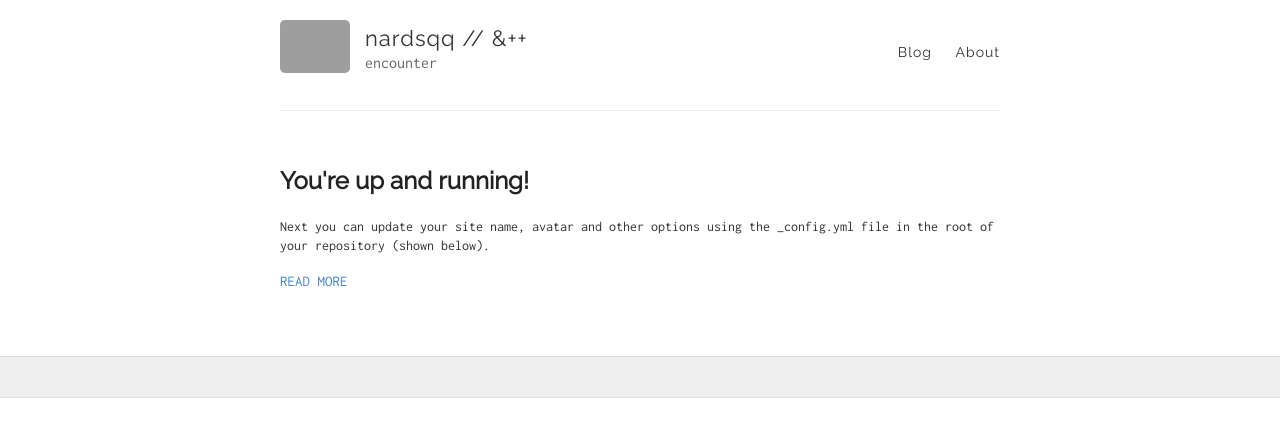
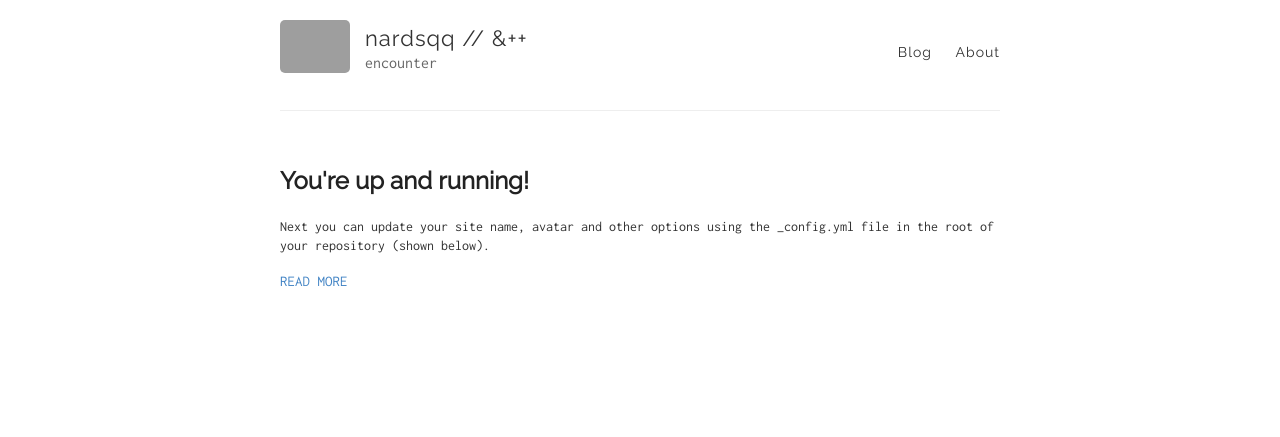
Before and after one commit to nardsqq/nardsqq.github.io, a Jekyll site: the page built from index.html, in a window 1280 px wide. Shown: the top 437 px of the page. Built offline with Jekyll 4.4.1, drawn with Linux system fonts in a browser that asks for light colours; grey boxes are pictures that could not be loaded.

Commit message:
Footer 2

```diff
--- a/_layouts/default.html
+++ b/_layouts/default.html
@@ -46,6 +46,6 @@
       </div>
     </div>
 
-    {% include analytics.html %}
+    <!-- {% include analytics.html %} -->
   </body>
 </html>
--- a/style.scss
+++ b/style.scss
@@ -279,9 +279,9 @@ nav {
 
 .wrapper-footer {
   margin-top: 50px;
-  border-top: 1px solid #ddd;
+  /*border-top: 1px solid #ddd;
   border-bottom: 1px solid #ddd;
-  background-color: $lightGray;
+  background-color: $lightGray;*/
 }
 
 footer {
```
